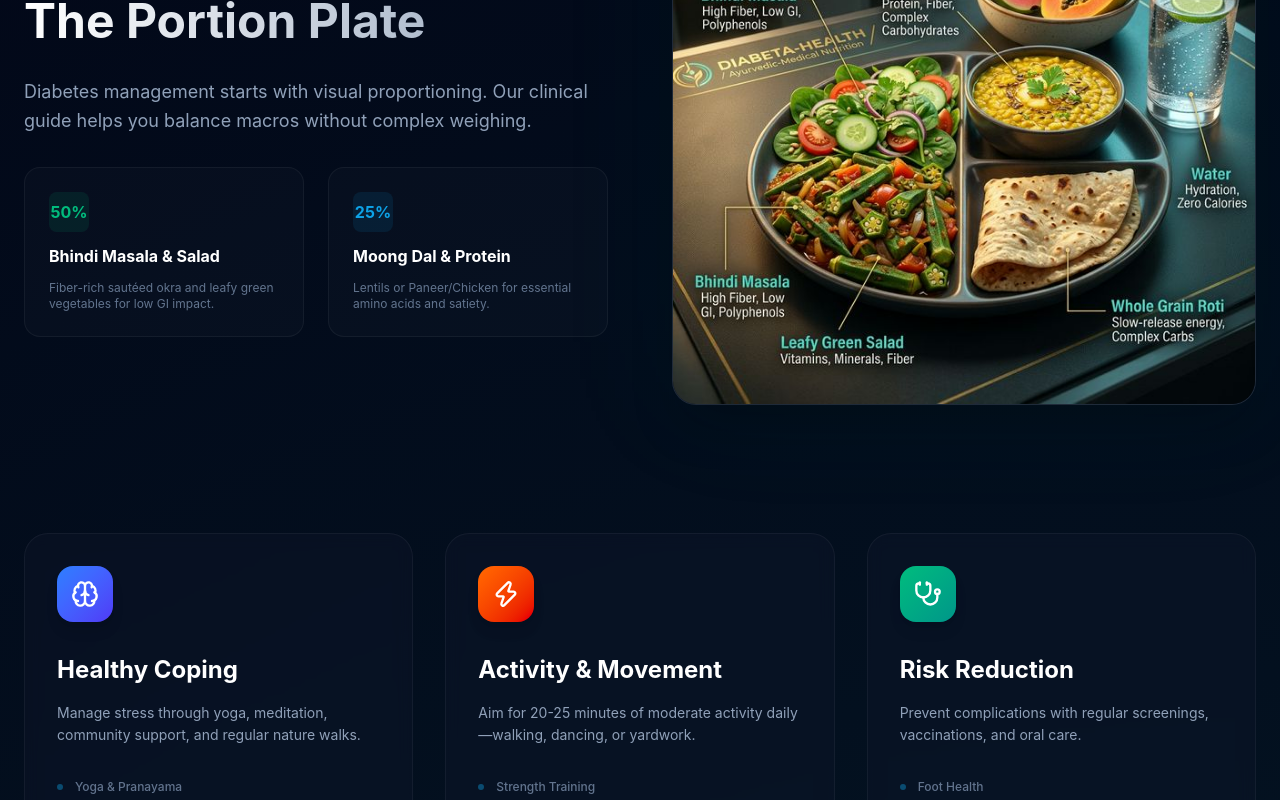
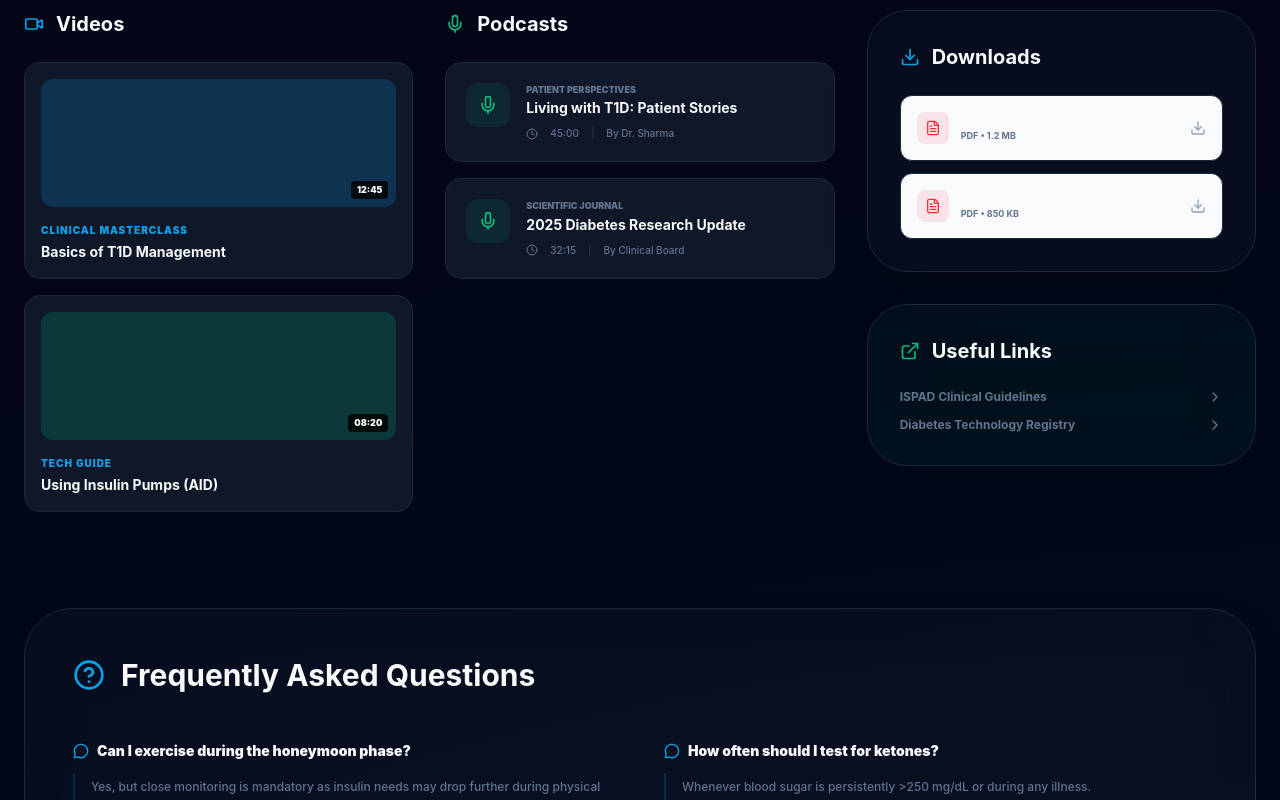
Before and after one commit to beandoc/trackit-right, a Next.js app: page / in a window 1280 px wide. Shown: the part 5600-6400 px from the top of the page. Built offline with nearby package versions, Linux system fonts and the light colour scheme.

Commit message:
feat: add ResourceHub with video, podcast, and download placeholders

```diff
--- a/src/app/page.tsx
+++ b/src/app/page.tsx
@@ -13,6 +13,7 @@ import { Type2Specialist } from "@/components/Type2Specialist"
 import { WomenDiabetesSpecialist } from "@/components/WomenDiabetesSpecialist"
 import { LifestyleNavigator } from "@/components/LifestyleNavigator"
 import { FootCareSpecialist } from "@/components/FootCareSpecialist"
+import { ResourceHub } from "@/components/ResourceHub"
 import { AdvancedDietProtocol } from "@/components/AdvancedDietProtocol"
 import { CessationSpecialist } from "@/components/CessationSpecialist"
 import { SickDayProtocol } from "@/components/SickDayProtocol"
@@ -236,6 +237,7 @@ export default function Home() {
       </div>
 
       {/* Cross-Cutting Clinical Utilities */}
+      <ResourceHub />
       <DiabetesInsights />
       <ClinicalConsultation />
 
--- /dev/null
+++ b/src/components/ResourceHub.tsx
@@ -0,0 +1,174 @@
+"use client"
+
+import { motion } from "framer-motion"
+import {
+  Play,
+  Mic,
+  Download,
+  HelpCircle,
+  ExternalLink,
+  ChevronRight,
+  Video,
+  FileText,
+  Clock,
+  MessageCircle,
+  VideoIcon
+} from "lucide-react"
+
+const resources = {
+  videos: [
+    { title: "Basics of T1D Management", duration: "12:45", thumbnail: "bg-primary/20", type: "Clinical Masterclass" },
+    { title: "Using Insulin Pumps (AID)", duration: "08:20", thumbnail: "bg-emerald-500/20", type: "Tech Guide" }
+  ],
+  podcasts: [
+    { title: "Living with T1D: Patient Stories", duration: "45:00", host: "Dr. Sharma", type: "Patient Perspectives" },
+    { title: "2025 Diabetes Research Update", duration: "32:15", host: "Clinical Board", type: "Scientific Journal" }
+  ],
+  downloads: [
+    { title: "Carb Counting Cheat Sheet", format: "PDF", size: "1.2 MB" },
+    { title: "Hypoglycemia Emergency Protocol", format: "PDF", size: "850 KB" }
+  ],
+  faqs: [
+    { q: "Can I exercise during the honeymoon phase?", a: "Yes, but close monitoring is mandatory as insulin needs may drop further during physical activity." },
+    { q: "How often should I test for ketones?", a: "Whenever blood sugar is persistently >250 mg/dL or during any illness." }
+  ],
+  usefulLinks: [
+    { label: "ISPAD Clinical Guidelines", url: "#" },
+    { label: "Diabetes Technology Registry", url: "#" }
+  ]
+}
+
+export function ResourceHub() {
+  return (
+    <section className="py-24 px-6 max-w-7xl mx-auto space-y-24 border-t border-border">
+
+      <div className="space-y-4 text-center lg:text-left">
+        <h2 className="text-4xl lg:text-5xl font-black text-foreground tracking-tighter">
+          Educational <span className="text-primary">Stewardship</span> Hub
+        </h2>
+        <p className="text-slate-500 dark:text-slate-400 text-lg max-w-2xl font-medium">
+          Access curated clinical media, research PDFs, and expert-led discussions.
+        </p>
+      </div>
+
+      <div className="grid lg:grid-cols-3 gap-8">
+
+        {/* Video & Podcasts: Media Section */}
+        <div className="lg:col-span-2 space-y-8">
+           <div className="grid md:grid-cols-2 gap-8">
+              {/* Videos */}
+              <div className="space-y-6">
+                <div className="flex items-center gap-3">
+                  <Video className="w-5 h-5 text-primary" />
+                  <h3 className="text-xl font-bold text-foreground">Videos</h3>
+                </div>
+                <div className="space-y-4">
+                  {resources.videos.map((vid, i) => (
+                    <div key={i} className="group p-4 bg-card border border-border rounded-2xl hover:border-primary/30 transition-all cursor-pointer">
+                       <div className={`w-full h-32 rounded-xl mb-4 ${vid.thumbnail} flex items-center justify-center relative overflow-hidden`}>
+                          <Play className="w-8 h-8 text-white fill-current opacity-0 group-hover:opacity-100 transition-opacity z-10" />
+                          <div className="absolute bottom-2 right-2 px-1.5 py-0.5 bg-black/80 rounded text-[9px] font-black text-white">{vid.duration}</div>
+                       </div>
+                       <p className="text-[10px] text-primary font-black uppercase tracking-widest">{vid.type}</p>
+                       <h4 className="text-sm font-bold text-foreground mt-1 group-hover:text-primary transition-colors">{vid.title}</h4>
+                    </div>
+                  ))}
+                </div>
+              </div>
+
+              {/* Podcasts */}
+              <div className="space-y-6">
+                <div className="flex items-center gap-3">
+                  <Mic className="w-5 h-5 text-secondary" />
+                  <h3 className="text-xl font-bold text-foreground">Podcasts</h3>
+                </div>
+                <div className="space-y-4">
+                  {resources.podcasts.map((pod, i) => (
+                    <div key={i} className="group p-5 bg-card border border-border rounded-2xl hover:border-secondary/30 transition-all cursor-pointer flex gap-4">
+                       <div className="p-3 bg-secondary/10 rounded-xl h-fit">
+                          <Mic className="text-secondary w-5 h-5" />
+                       </div>
+                       <div>
+                          <p className="text-[9px] text-slate-500 font-black uppercase">{pod.type}</p>
+                          <h4 className="text-sm font-bold text-foreground mt-0.5 group-hover:text-secondary transition-colors line-clamp-1">{pod.title}</h4>
+                          <div className="flex items-center gap-3 mt-2 text-[10px] text-slate-500 font-medium">
+                             <Clock className="w-3 h-3" /> {pod.duration}
+                             <span className="opacity-30">|</span>
+                             <span>By {pod.host}</span>
+                          </div>
+                       </div>
+                    </div>
+                  ))}
+                </div>
+              </div>
+           </div>
+        </div>
+
+        {/* Sidebar: Downloads & Useful Links */}
+        <div className="space-y-8">
+           {/* Downloads */}
+           <div className="p-8 glass-card border-border rounded-[2.5rem] space-y-6">
+              <div className="flex items-center gap-3">
+                <Download className="w-5 h-5 text-primary" />
+                <h3 className="text-xl font-bold text-foreground">Downloads</h3>
+              </div>
+              <div className="space-y-3">
+                 {resources.downloads.map((dl, i) => (
+                   <div key={i} className="flex items-center justify-between p-4 bg-slate-50 dark:bg-white/5 border border-border rounded-xl group hover:bg-primary/5 transition-colors cursor-pointer">
+                      <div className="flex items-center gap-3">
+                         <div className="w-8 h-8 rounded-lg bg-red-500/10 flex items-center justify-center">
+                            <FileText className="text-red-500 w-4 h-4" />
+                         </div>
+                         <div>
+                            <p className="text-xs font-bold text-foreground group-hover:text-primary transition-colors">{dl.title}</p>
+                            <p className="text-[9px] text-slate-500 font-bold uppercase">{dl.format} • {dl.size}</p>
+                         </div>
+                      </div>
+                      <Download className="w-4 h-4 text-slate-400 group-hover:text-primary transition-all" />
+                   </div>
+                 ))}
+              </div>
+           </div>
+
+           {/* Useful Links */}
+           <div className="p-8 glass-card border-border rounded-[2.5rem] bg-secondary/5 space-y-6">
+              <h3 className="text-xl font-bold text-foreground flex items-center gap-3">
+                 <ExternalLink className="w-5 h-5 text-secondary" />
+                 Useful Links
+              </h3>
+              <div className="flex flex-col gap-3">
+                 {resources.usefulLinks.map((link, i) => (
+                   <a key={i} href={link.url} className="flex items-center justify-between text-xs font-bold text-slate-500 hover:text-secondary transition-colors group">
+                      {link.label}
+                      <ChevronRight className="w-4 h-4 group-hover:translate-x-1" />
+                   </a>
+                 ))}
+              </div>
+           </div>
+        </div>
+      </div>
+
+      {/* FAQ Section: Accordion Placeholder */}
+      <div className="glass-card border-border rounded-[3rem] p-12 space-y-12">
+        <div className="flex items-center gap-4">
+           <HelpCircle className="w-8 h-8 text-primary" />
+           <h3 className="text-3xl font-bold text-foreground">Frequently Asked Questions</h3>
+        </div>
+        <div className="grid md:grid-cols-2 gap-x-12 gap-y-8">
+           {resources.faqs.map((faq, i) => (
+             <div key={i} className="space-y-3">
+                <p className="text-sm font-black text-foreground flex items-center gap-2">
+                   <MessageCircle className="w-4 h-4 text-primary" />
+                   {faq.q}
+                </p>
+                <p className="text-xs text-slate-500 border-l-2 border-primary/20 pl-4 py-1 leading-relaxed font-medium">
+                   {faq.a}
+                </p>
+             </div>
+           ))}
+        </div>
+      </div>
+
+    </section>
+  )
+}
```
